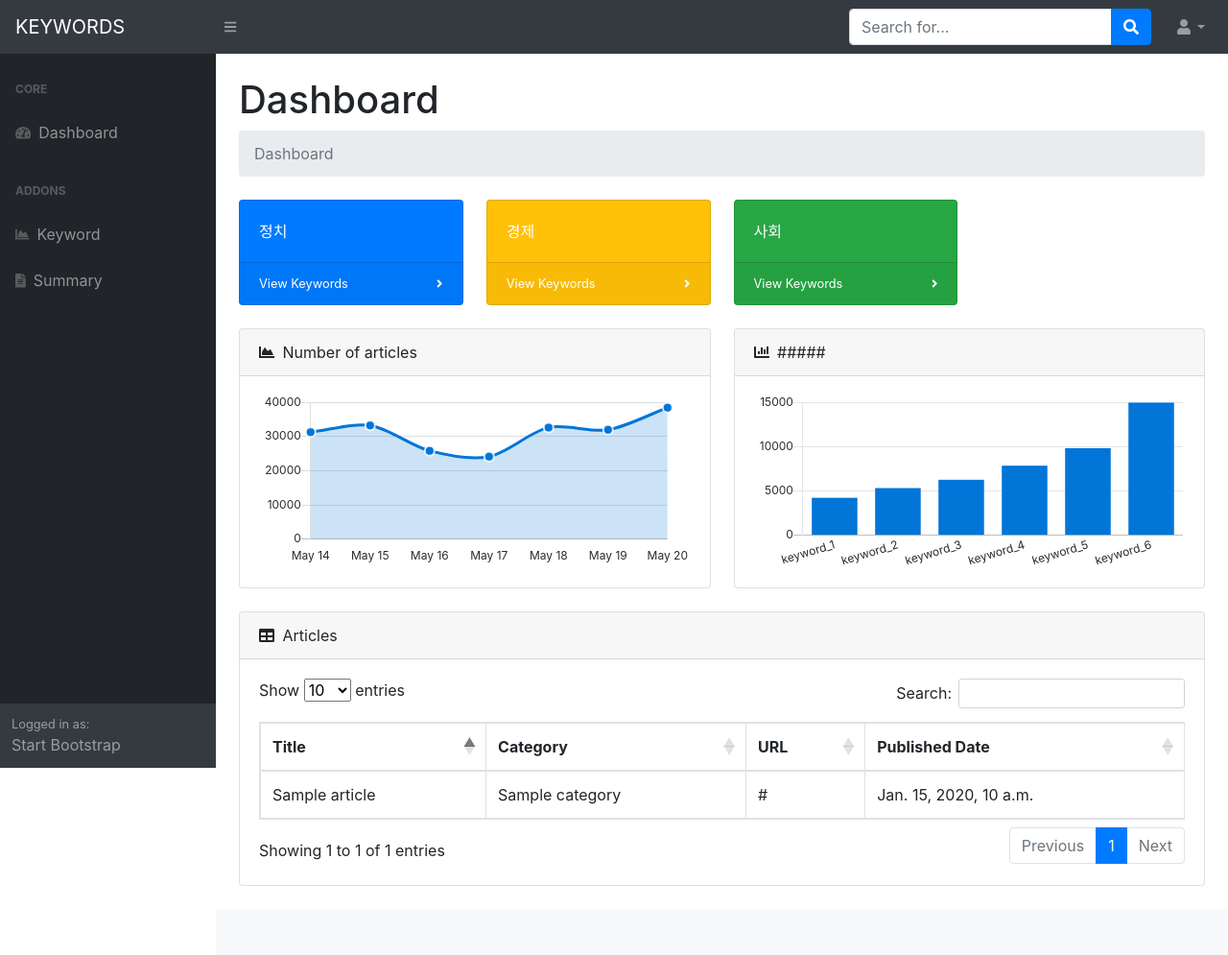
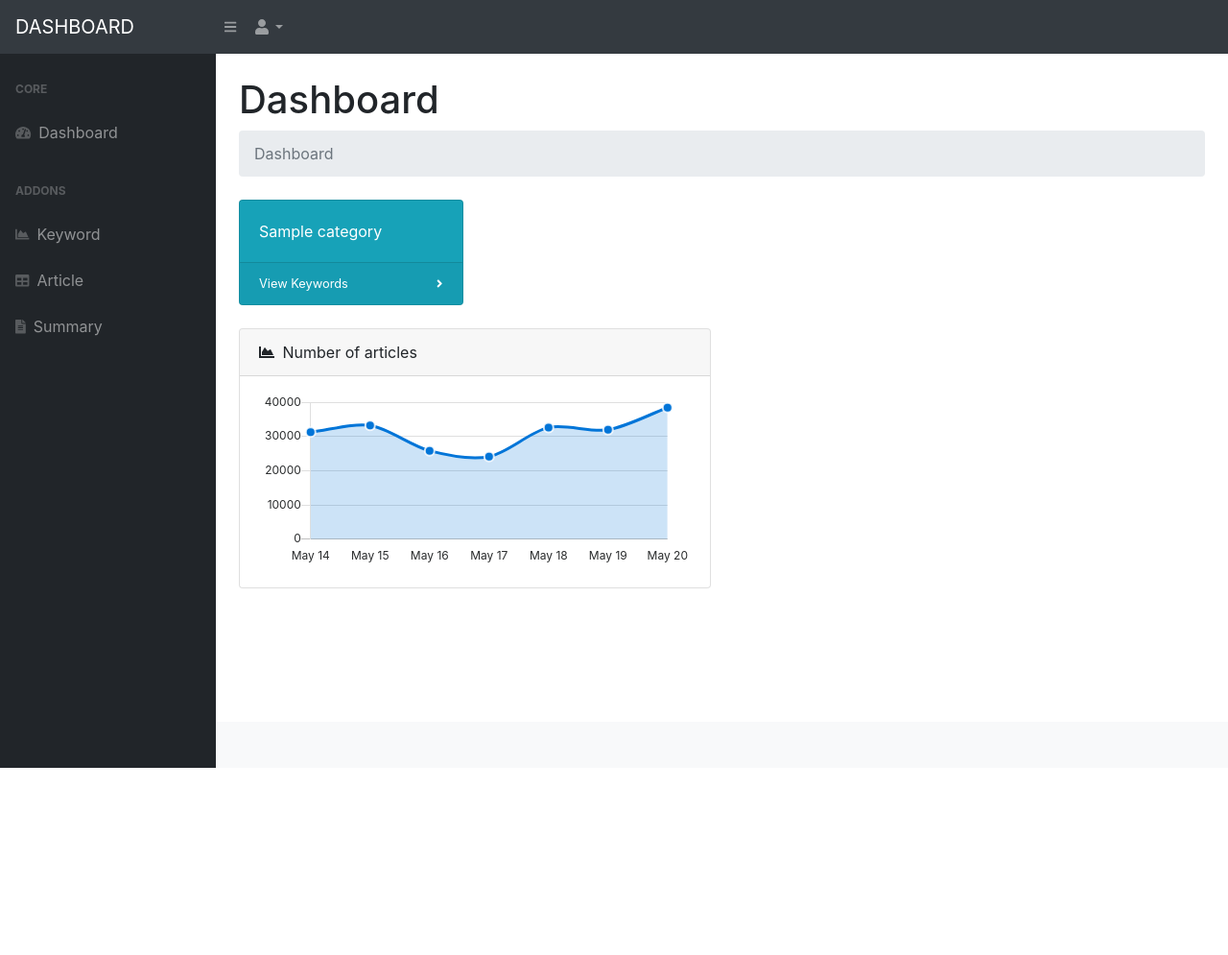
Before and after one commit to ossteam8/K-news-keyword-summarizer, a Django app: template crawling/templates/crawling/index.html in a window 1280 px wide. Shown: the whole page at 96% size. After the commit the page ends 800 px from the top, so only its background shows below. Run offline with Django 3.2, Linux system fonts and the light colour scheme; the template is opened without the code that fills it: most values are stand-ins (such as "Sample title", 1, 10 or a date in 2020); some libraries are stand-ins or nearby versions.

Commit message:
modified gui

```diff
--- a/crawling/templates/base.html
+++ b/crawling/templates/base.html
@@ -14,28 +14,26 @@
     </head>
     <body class="sb-nav-fixed">
         <nav class="sb-topnav navbar navbar-expand navbar-dark bg-dark">
-            <a class="navbar-brand" href="{% url 'index' %}">KEYWORDS</a>
+            <a class="navbar-brand" href="{% url 'index' %}">DASHBOARD</a>
             <button class="btn btn-link btn-sm order-1 order-lg-0" id="sidebarToggle" href="#!"><i class="fas fa-bars"></i></button>
             <!-- Navbar Search-->
-            <form class="d-none d-md-inline-block form-inline ml-auto mr-0 mr-md-3 my-2 my-md-0">
+            <!-- <form class="d-none d-md-inline-block form-inline ml-auto mr-0 mr-md-3 my-2 my-md-0">
                 <div class="input-group">
                     <input class="form-control" type="text" placeholder="Search for..." aria-label="Search" aria-describedby="basic-addon2" />
                     <div class="input-group-append">
                         <button class="btn btn-primary" type="button"><i class="fas fa-search"></i></button>
                     </div>
                 </div>
-            </form>
+            </form> -->
             <!-- Navbar-->
             <ul class="navbar-nav ml-auto ml-md-0">
                 <li class="nav-item dropdown">
                     <a class="nav-link dropdown-toggle" id="userDropdown" href="#!" role="button" data-toggle="dropdown" aria-haspopup="true" aria-expanded="false"><i class="fas fa-user fa-fw"></i></a>
                 </li>
-                <div class="dropdown-menu dropdown-menu-right" aria-labelledby="userDropdown">
+                <!-- <div class="dropdown-menu dropdown-menu-right" aria-labelledby="userDropdown">
                     <a class="dropdown-item" href="#!">Settings</a>
                     <a class="dropdown-item" href="#!">Activity Log</a>
-                    <div class="dropdown-divider"></div>
-                    <a class="dropdown-item" href="login.html">Logout</a>
-                </div>
+                </div> -->
             </ul>
         </nav>
         <div id="layoutSidenav">
@@ -92,24 +90,22 @@
                                 </nav>
                             </div> -->
                             <div class="sb-sidenav-menu-heading">Addons</div>
-                            <a class="nav-link" href="{% url 'keywordCharts' %}">
+                            <a class="nav-link" href="#">
                                 <div class="sb-nav-link-icon"><i class="fas fa-chart-area"></i></div>
                                 Keyword
+                            </a>
+                            <a class="nav-link" href="#">
+                                <div class="sb-nav-link-icon"><i class="fas fa-table"></i></div>
+                                Article
                             </a>
                             <a class="nav-link" href="#">
                                 <div class="sb-nav-link-icon"><i class="fas fa-file-alt"></i></div>
                                 Summary
                             </a>
-                            <!-- <a class="nav-link" href="#">
-                                <div class="sb-nav-link-icon"><i class="fas fa-table"></i></div>
-                                Tables
-                            </a> -->
+
                         </div>
                     </div>
-                    <div class="sb-sidenav-footer">
-                        <div class="small">Logged in as:</div>
-                        Start Bootstrap
-                    </div>
+
                 </nav>
             </div>
             <div id="layoutSidenav_content">
--- a/crawling/templates/crawling/index.html
+++ b/crawling/templates/crawling/index.html
@@ -8,43 +8,18 @@
                 <li class="breadcrumb-item active">Dashboard</li>
             </ol>
             <div class="row">
+                {% for category in category_list %}
                 <div class="col-xl-3 col-md-6">
-                    <div class="card bg-primary text-white mb-4">
-                        <div class="card-body">정치</div>
+                    <div class="card bg-info text-white mb-4">
+                        <div class="card-body">{{ category.category }}</div>
                         <div class="card-footer d-flex align-items-center justify-content-between">
-                            <a class="small text-white stretched-link" href="{% url 'keywordCharts' %}">View Keywords</a>
+                            <a class="small text-white stretched-link" href="{% url 'keywords' category.id %}">View Keywords</a>
                             <div class="small text-white"><i class="fas fa-angle-right"></i></div>
                         </div>
                     </div>
                 </div>
-                <div class="col-xl-3 col-md-6">
-                    <div class="card bg-warning text-white mb-4">
-                        <div class="card-body">경제</div>
-                        <div class="card-footer d-flex align-items-center justify-content-between">
-                            <a class="small text-white stretched-link" href="{% url 'keywordCharts' %}">View Keywords</a>
-                            <div class="small text-white"><i class="fas fa-angle-right"></i></div>
-                        </div>
-                    </div>
-                </div>
-                <div class="col-xl-3 col-md-6">
-                    <div class="card bg-success text-white mb-4">
-                        <div class="card-body">사회</div>
-                        <div class="card-footer d-flex align-items-center justify-content-between">
-                            <a class="small text-white stretched-link" href="{% url 'keywordCharts' %}">View Keywords</a>
-                            <div class="small text-white"><i class="fas fa-angle-right"></i></div>
-                        </div>
-                    </div>
-                </div>
+                {% endfor %}
 
-                <!-- <div class="col-xl-3 col-md-6">
-                    <div class="card bg-danger text-white mb-4">
-                        <div class="card-body">Danger Card</div>
-                        <div class="card-footer d-flex align-items-center justify-content-between">
-                            <a class="small text-white stretched-link" href="#">View Details</a>
-                            <div class="small text-white"><i class="fas fa-angle-right"></i></div>
-                        </div>
-                    </div>
-                </div> -->
             </div>
 
             <div class="row">
@@ -57,49 +32,6 @@
                         <div class="card-body"><canvas id="myAreaChart" width="100%" height="40"></canvas></div>
                     </div>
                 </div>
-                <div class="col-xl-6">
-                    <div class="card mb-4">
-                        <div class="card-header">
-                            <i class="fas fa-chart-bar mr-1"></i>
-                            #####
-                        </div>
-                        <div class="card-body"><canvas id="myBarChart" width="100%" height="40"></canvas></div>
-                    </div>
-                </div>
-            </div>
-            <div class="card mb-4">
-                <div class="card-header">
-                    <i class="fas fa-table mr-1"></i>
-                    Articles
-                </div>
-                <div class="card-body">
-                    <div class="table-responsive">  <!--여기에 기사 list-->
-                        <table class="table table-bordered" id="dataTable" width="100%" cellspacing="0">
-                            <thead>
-                                <tr>
-                                    <th>Title</th>
-                                    <th>Category</th>
-                                    <th>URL</th>
-                                    <th>Published Date</th>
-                                </tr>
-                            </thead>
-                            <tbody>
-                                {% for article in article_list %}
-                                <tr>
-                                    <td>{{ article.name }}</td>
-                                    {% if article.category %}
-                                        <td>{{ article.category }}</td>
-                                    {% else %}
-                                        <td>None</td>
-                                    {% endif %}
-                                    <td>{{ article.url }}</td>
-                                    <td>{{ article.register_date }}</td>
-                                </tr>
-                                {% endfor %}
-                            </tbody>
-                        </table>
-                    </div>
-                </div>
             </div>
         </div>
     </main>
```
Also changed, not shown: crawling/templates/crawling/articles.html (added, +48 -0 lines), crawling/templates/crawling/keywords.html (renamed from crawling/templates/crawling/keywordCharts.html, +15 -23 lines), crawling/templates/crawling/summary.html (renamed from crawling/templates/crawling/tables.html).
